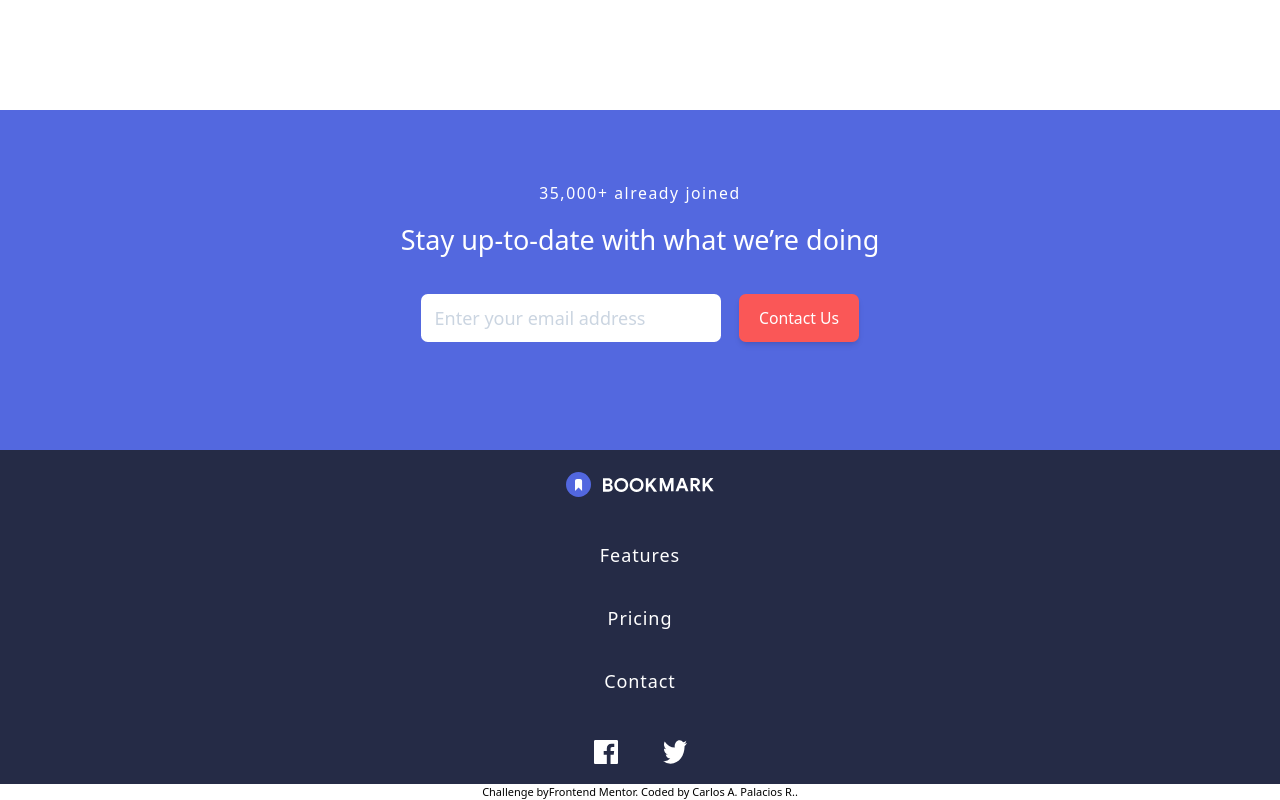
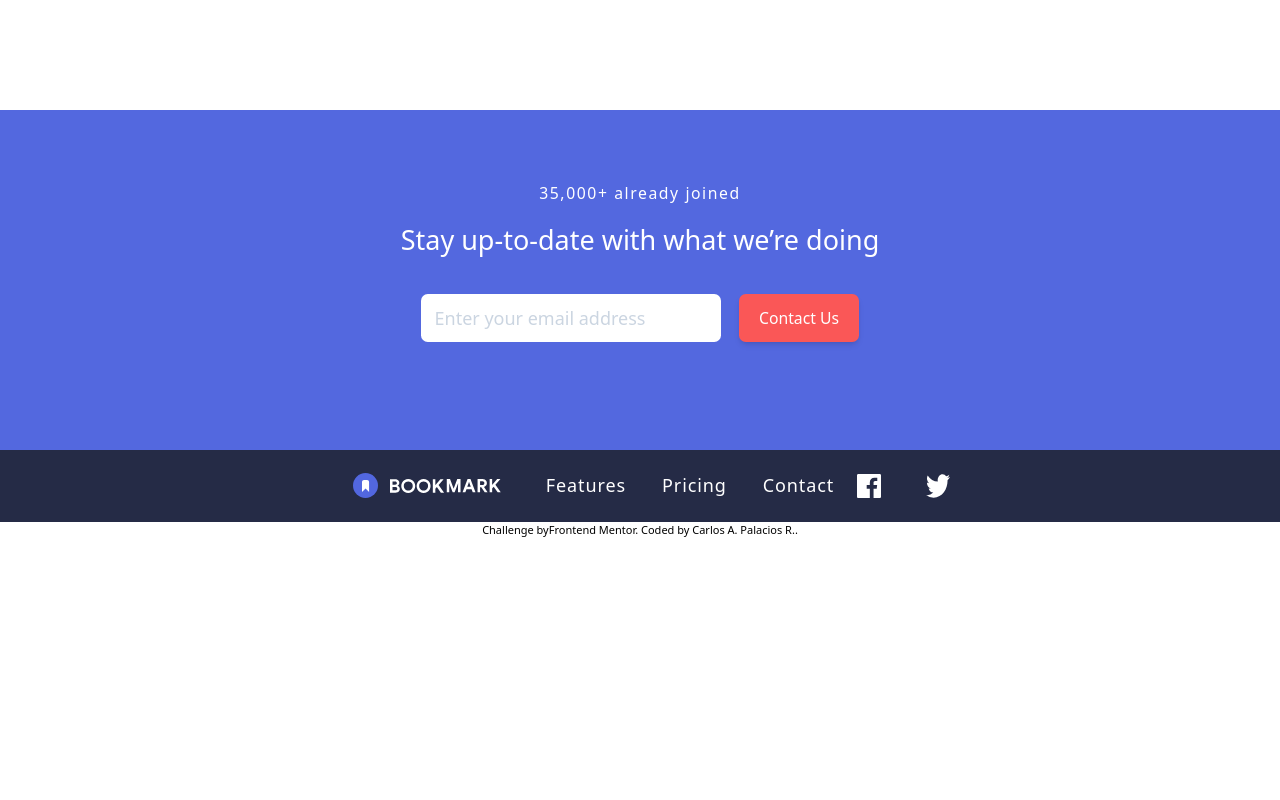
Before and after one commit to CarlosArgelio/challenge-bookmark-landing-page, a React (Vite) app: page / in a window 1280 px wide. Shown: the part 3140-3940 px from the top of the page. After the commit the page ends 3678 px from the top, so only its background shows below. Built offline with nearby package versions, Linux system fonts and the light colour scheme.

Commit message:
style: add responsive 768px to Footer

```diff
--- a/src/Components/Footer/Footer.tsx
+++ b/src/Components/Footer/Footer.tsx
@@ -5,16 +5,16 @@ const icons = svg.icons;
 
 export const Footer = () => {
   return (
-    <footer className="bg-very-dark-blue h-[334px]">
-      <div className="flex flex-col items-center justify-center p-5">
-        <div className="mb-10">
+    <footer className="bg-very-dark-blue h-[334px] md:h-full">
+      <div className="flex flex-col items-center justify-center p-5 md:flex-row md:p-0">
+        <div className="mb-10 md:m-5">
           <img src={logos["logo-bookmark-bg-text-white"]} alt="logo bookmark" />
         </div>
 
-        <div className="flex flex-col items-center justify-center gap-8 mb-10 text-white tracking-wider">
-          <p>Features</p>
-          <p>Pricing</p>
-          <p>Contact</p>
+        <div className="flex flex-col items-center justify-center gap-8 mb-10 text-white tracking-wider md:flex-row md:m-5">
+          <p className="md:hover:text-soft-red">Features</p>
+          <p className="md:hover:text-soft-red">Pricing</p>
+          <p className="md:hover:text-soft-red">Contact</p>
         </div>
 
         <div className="flex gap-10">
```
